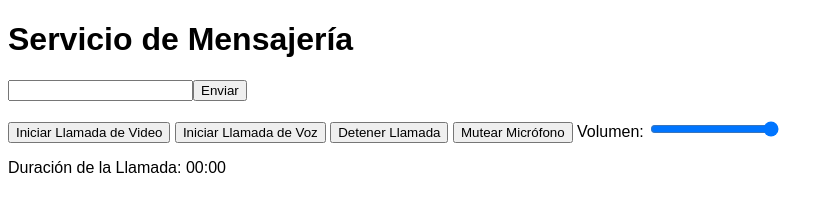
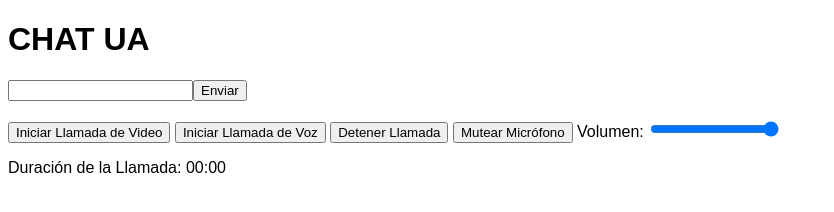
Before and after one commit to Damvalens/servicio-mensajeria, a website: page public/index.html in a window 1280 px wide. Shown: the whole page, without its empty margins (0-834 px from the left). Drawn offline with nearby package versions, Linux system fonts and the light colour scheme; no server answers.

Commit message:
Update index.html
CAMBIO DE NOMBRE

```diff
--- a/public/index.html
+++ b/public/index.html
@@ -3,7 +3,7 @@
 <head>
     <meta charset="UTF-8">
     <meta name="viewport" content="width=device-width, initial-scale=1.0">
-    <title>Servicio de Mensajería</title>
+    <title>Chat UA</title>
 	<!-- Google AdSense -->
     <meta name="google-adsense-account" content="ca-pub-7456403879639880">
     <script async src="https://pagead2.googlesyndication.com/pagead/js/adsbygoogle.js?client=ca-pub-7456403879639880"
@@ -15,7 +15,7 @@
     </style>
 </head>
 <body>
-    <h1>Servicio de Mensajería</h1>
+    <h1>CHAT UA</h1>
     <ul id="messages"></ul>
     <input id="message" autocomplete="off" /><button id="send">Enviar</button>
     <br><br>
```
